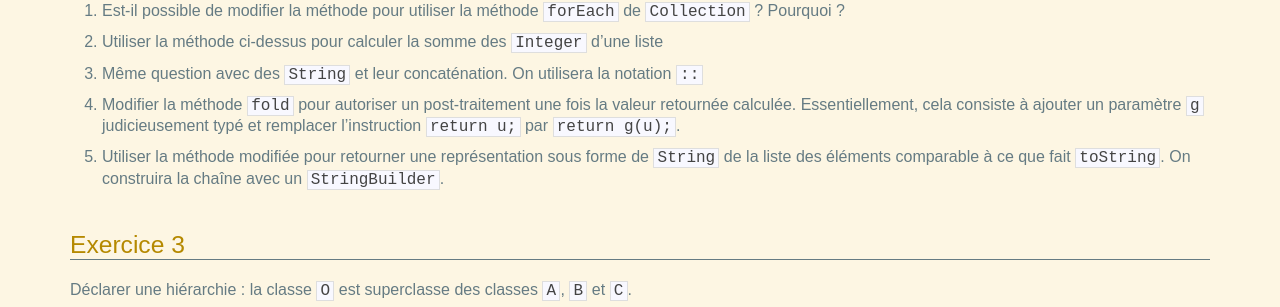
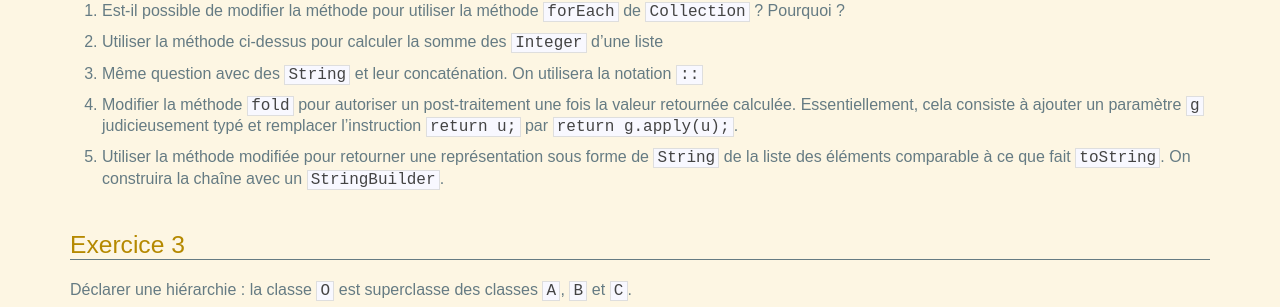
Before and after one commit to lacl-upec/m1javaa, a Jekyll site: the page built from _posts/2015-11-03-TP 3.md, in a window 1280 px wide. Shown: the part 624-931 px from the top of the page. Built offline with Jekyll 4.4.1, drawn with Linux system fonts in a browser that asks for light colours.

Commit message:
Created :_posts/2015-11-03-TP 3.md

```diff
--- a/_posts/2015-11-03-TP 3.md
+++ b/_posts/2015-11-03-TP 3.md
@@ -27,7 +27,7 @@ On se donne le code suivant :
 1. Est-il possible de modifier la méthode pour utiliser la méthode `forEach` de `Collection` ? Pourquoi ?
 2. Utiliser la méthode ci-dessus pour calculer la somme des `Integer` d'une liste
 3. Même question avec des `String` et leur concaténation. On utilisera la notation `::`
-4. Modifier la méthode `fold` pour autoriser un post-traitement une fois la valeur retournée calculée. Essentiellement, cela consiste à ajouter un paramètre `g` judicieusement typé et remplacer l'instruction `return u;` par `return g(u);`.
+4. Modifier la méthode `fold` pour autoriser un post-traitement une fois la valeur retournée calculée. Essentiellement, cela consiste à ajouter un paramètre `g` judicieusement typé et remplacer l'instruction `return u;` par `return g.apply(u);`.
 5. Utiliser la méthode modifiée pour retourner une représentation sous forme de `String` de la liste des éléments comparable à ce que fait `toString`. On construira la chaîne avec un `StringBuilder`.
 
 
```
